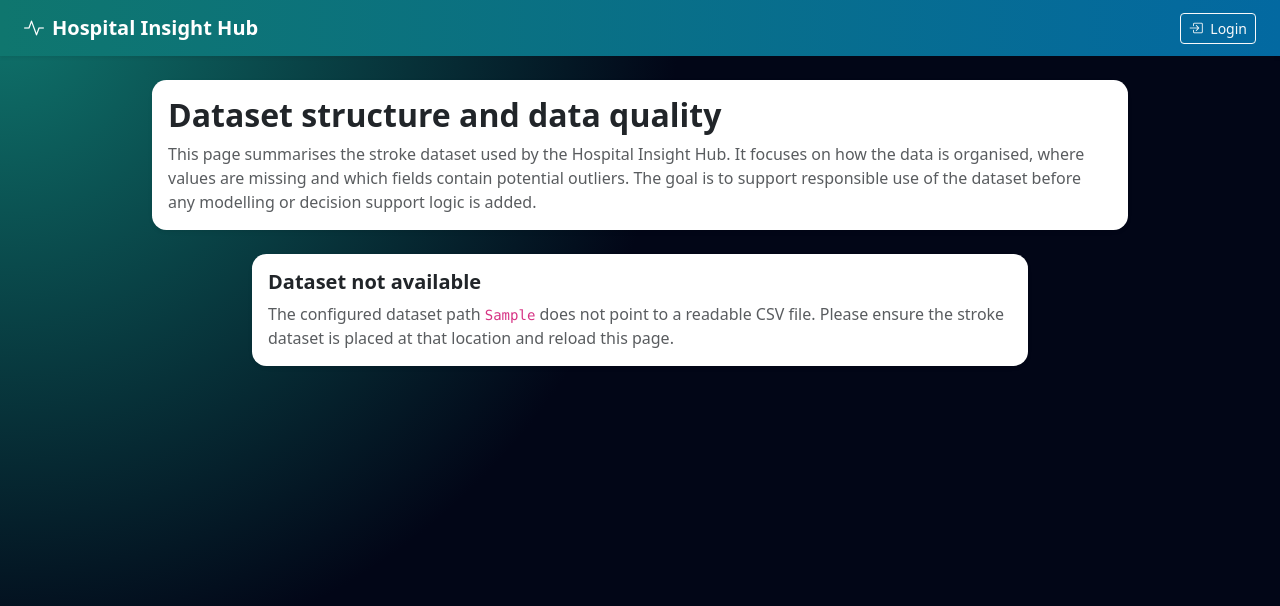
After one commit to CS-LTU/com7033-assignment-AamirXohail, a Python web app: template app/templates/insights/data_overview.html in a window 1280 px wide. The commit adds this page. Shown: the top 606 px of the page. Run offline with Jinja, Linux system fonts and the light colour scheme; the template is opened without the code that fills it: most values are stand-ins (such as "Sample title", 1, 10 or a date in 2020).

Commit message:
Add data quality overview page for stroke dataset

```diff
--- a/app/templates/base.html
+++ b/app/templates/base.html
@@ -50,10 +50,11 @@
                     </li>
 
                     <li class="nav-item me-3">
-                        <a class="nav-link" href="{{ url_for('insights.dashboard') }}#data">
+                        <a class="nav-link" href="{{ url_for('insights.data_overview') }}">
                             <i class="bi bi-database-gear me-1"></i> Data
                         </a>
                     </li>
+
 
                     <li class="nav-item d-flex align-items-center me-3">
                         <span class="navbar-text small text-light">
--- /dev/null
+++ b/app/templates/insights/data_overview.html
@@ -0,0 +1,150 @@
+{% extends "base.html" %}
+{% block content %}
+
+<div class="row justify-content-center mb-4">
+    <div class="col-lg-10">
+        <div class="card border-0 shadow-sm">
+            <div class="card-body">
+                <h2 class="mb-2 fw-bold">Dataset structure and data quality</h2>
+                <p class="mb-0 text-muted">
+                    This page summarises the stroke dataset used by the Hospital Insight Hub.
+                    It focuses on how the data is organised, where values are missing and which
+                    fields contain potential outliers. The goal is to support responsible use of
+                    the dataset before any modelling or decision support logic is added.
+                </p>
+            </div>
+        </div>
+    </div>
+</div>
+
+{% if not data_available %}
+
+<div class="row justify-content-center">
+    <div class="col-lg-8">
+        <div class="card border-0 shadow-sm">
+            <div class="card-body">
+                <h5 class="fw-semibold mb-2">Dataset not available</h5>
+                <p class="mb-0 text-muted">
+                    The configured dataset path
+                    <code>{{ dataset_path }}</code>
+                    does not point to a readable CSV file. Please ensure the stroke
+                    dataset is placed at that location and reload this page.
+                </p>
+            </div>
+        </div>
+    </div>
+</div>
+
+{% else %}
+
+<div class="row justify-content-center mb-4">
+    <div class="col-lg-10">
+        <div class="card border-0 shadow-sm mb-3">
+            <div class="card-header bg-transparent border-0 pb-0">
+                <h5 class="fw-semibold mb-1">Sample of raw records</h5>
+                <p class="text-muted small mb-0">
+                    First ten rows of the CSV file, shown without any anonymisation or
+                    aggregation. In practice, access to patient-level data would be restricted.
+                </p>
+            </div>
+            <div class="card-body pt-3">
+                <div class="table-responsive">
+                    {{ preview_html | safe }}
+                </div>
+            </div>
+        </div>
+
+        <div class="card border-0 shadow-sm mb-3">
+            <div class="card-header bg-transparent border-0 pb-0">
+                <h5 class="fw-semibold mb-1">Missing values</h5>
+                <p class="text-muted small mb-0">
+                    Columns with a non-zero number of missing entries may require imputation,
+                    removal or closer manual inspection depending on clinical relevance.
+                </p>
+            </div>
+            <div class="card-body pt-3">
+                <div class="table-responsive">
+                    {{ missing_html | safe }}
+                </div>
+            </div>
+        </div>
+
+        <div class="card border-0 shadow-sm mb-3">
+            <div class="card-header bg-transparent border-0 pb-0">
+                <h5 class="fw-semibold mb-1">Numeric summary statistics</h5>
+                <p class="text-muted small mb-0">
+                    Descriptive statistics for numeric fields only, including typical ranges,
+                    spread and extreme values. These figures are useful as a starting point
+                    when checking whether the dataset aligns with expectations.
+                </p>
+            </div>
+            <div class="card-body pt-3">
+                {% if summary_html %}
+                    <div class="table-responsive">
+                        {{ summary_html | safe }}
+                    </div>
+                {% else %}
+                    <p class="text-muted mb-0">
+                        No numeric columns were detected in the dataset.
+                    </p>
+                {% endif %}
+            </div>
+        </div>
+
+        <div class="card border-0 shadow-sm mb-3">
+            <div class="card-header bg-transparent border-0 pb-0">
+                <h5 class="fw-semibold mb-1">Outlier counts (IQR method)</h5>
+                <p class="text-muted small mb-0">
+                    Outliers are estimated using the interquartile range method for each numeric column.
+                    High counts do not always mean errors, but they highlight fields that should be reviewed
+                    before using the values in downstream analysis.
+                </p>
+            </div>
+            <div class="card-body pt-3">
+                {% if outlier_html %}
+                    <div class="table-responsive">
+                        {{ outlier_html | safe }}
+                    </div>
+                {% else %}
+                    <p class="text-muted mb-0">
+                        No outliers were detected based on the current IQR thresholds.
+                    </p>
+                {% endif %}
+            </div>
+        </div>
+
+        <div class="card border-0 shadow-sm">
+            <div class="card-header bg-transparent border-0 pb-0">
+                <h5 class="fw-semibold mb-1">Field descriptions</h5>
+                <p class="text-muted small mb-0">
+                    Short, human-readable descriptions of the most important attributes in the dataset.
+                </p>
+            </div>
+            <div class="card-body pt-3">
+                <div class="table-responsive">
+                    <table class="table table-sm table-striped mb-0">
+                        <thead>
+                            <tr>
+                                <th>Column</th>
+                                <th>Description</th>
+                            </tr>
+                        </thead>
+                        <tbody>
+                            {% for col, desc in column_descriptions.items() %}
+                                <tr>
+                                    <td>{{ col }}</td>
+                                    <td>{{ desc }}</td>
+                                </tr>
+                            {% endfor %}
+                        </tbody>
+                    </table>
+                </div>
+            </div>
+        </div>
+
+    </div>
+</div>
+
+{% endif %}
+
+{% endblock %}
```
Also changed, not shown: app/insights/views.py (+92 -0 lines).
